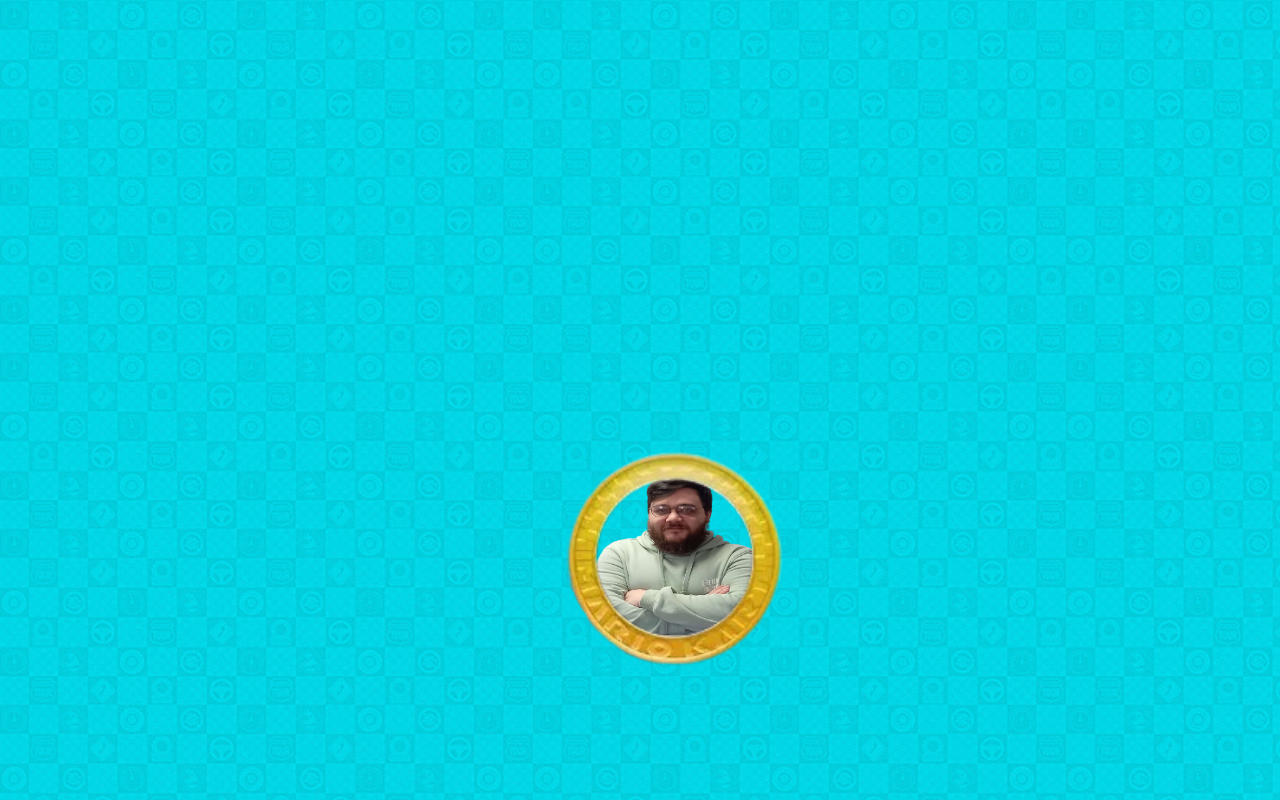
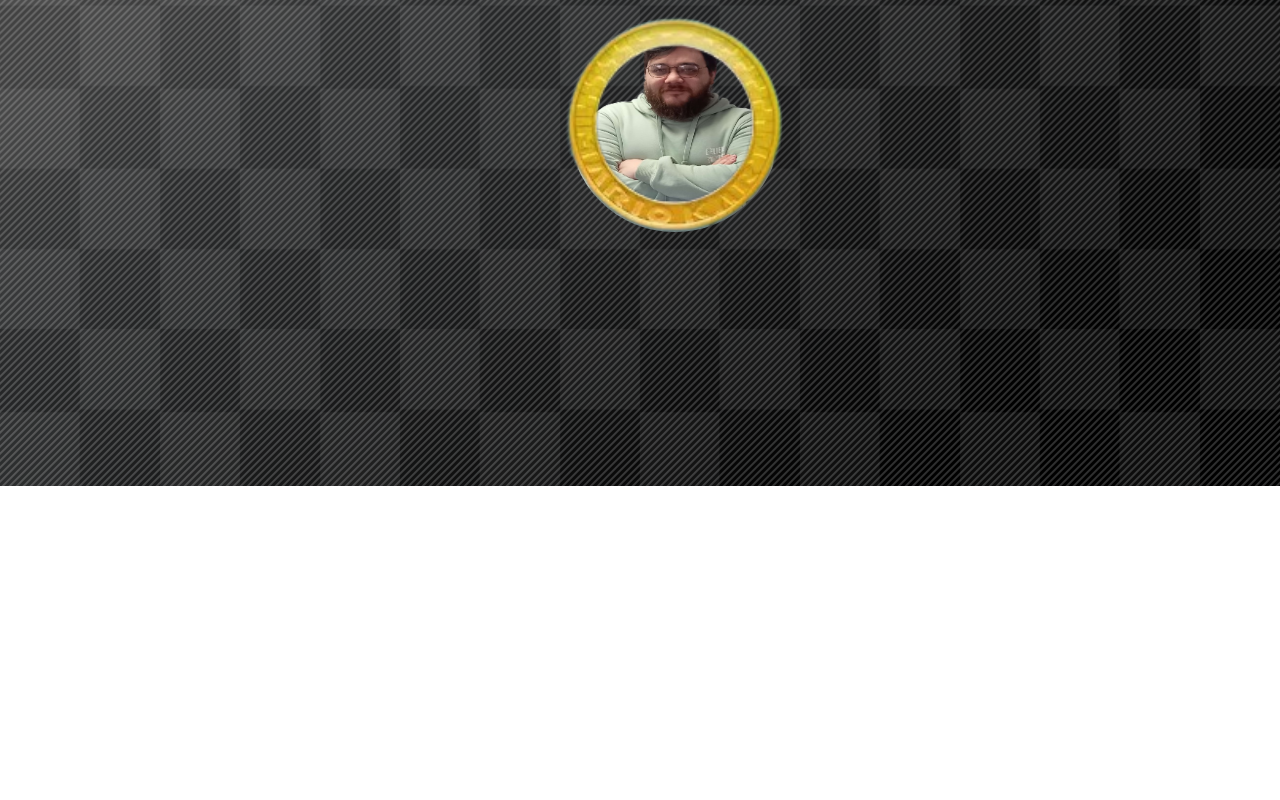
Before and after one commit to 2024-cda-boulogne/skilltree-kga, a React (Create React App) app in the folder skilltree/: page /test in a window 1280 px wide. Shown: the top 800 px of the page. Built offline with nearby package versions, Linux system fonts and the light colour scheme.

Commit message:
:lipstick: Update CSS styles and add package-lock.json

```diff
--- a/skilltree/src/Details.css
+++ b/skilltree/src/Details.css
@@ -1,7 +1,11 @@
 body{
-    background-color: black;
+    background-image: url(./images/bg2.png);
     color: white;
+    background-size: cover;
+    background-position: center;
+    background-repeat: no-repeat;
 }
+
 #List{
     display: flex;
     flex-direction: column;
--- a/skilltree/src/Home.css
+++ b/skilltree/src/Home.css
@@ -1,6 +1,6 @@
 body {
   background-image: url(./images/bg.png);
-  min-height: 138vh;
+  padding-top: 0;
   display: flex;
   flex-direction: column;
   align-items: center;
@@ -58,7 +58,7 @@
   font-size: calc(5px + 2vmin);
   height: 10vh;
   padding-top: 1vh;
-  margin: 0;
+  margin: 0px;
   display: flex;
   align-items: center;
   border-bottom: 0.3vh solid rgba(0, 0, 0, 0.355);
--- a/skilltree/src/index.css
+++ b/skilltree/src/index.css
@@ -13,6 +13,7 @@
   justify-content: center; /* Pour centrer horizontalement */
   align-items: center; /* Pour centrer verticalement */
 }
+
 .photo {
   z-index: -10;
   display: flex;
@@ -21,14 +22,17 @@
   align-items: center;
   justify-content: center;
 }
+
 .photo img {
-  border-radius: 55%;
-  width: 80%;
-  height: 80%;
+  border-radius: 50%; /* Pour une bordure arrondie */
+  width: 90%; /* Changement de la taille de l'image */
+  height: 90%; /* Changement de la taille de l'image */
 }
+
 .dflexresize {
   align-items: center;
   justify-content: center;
+  background-color: rgba(255, 255, 255, 0.516);
   left: 0px;
   top: 0px;
   position: absolute;
```
Also changed, not shown: skilltree/src/images/bg2.png (added), 1 other file (tests, documents, lock files or other folders).
